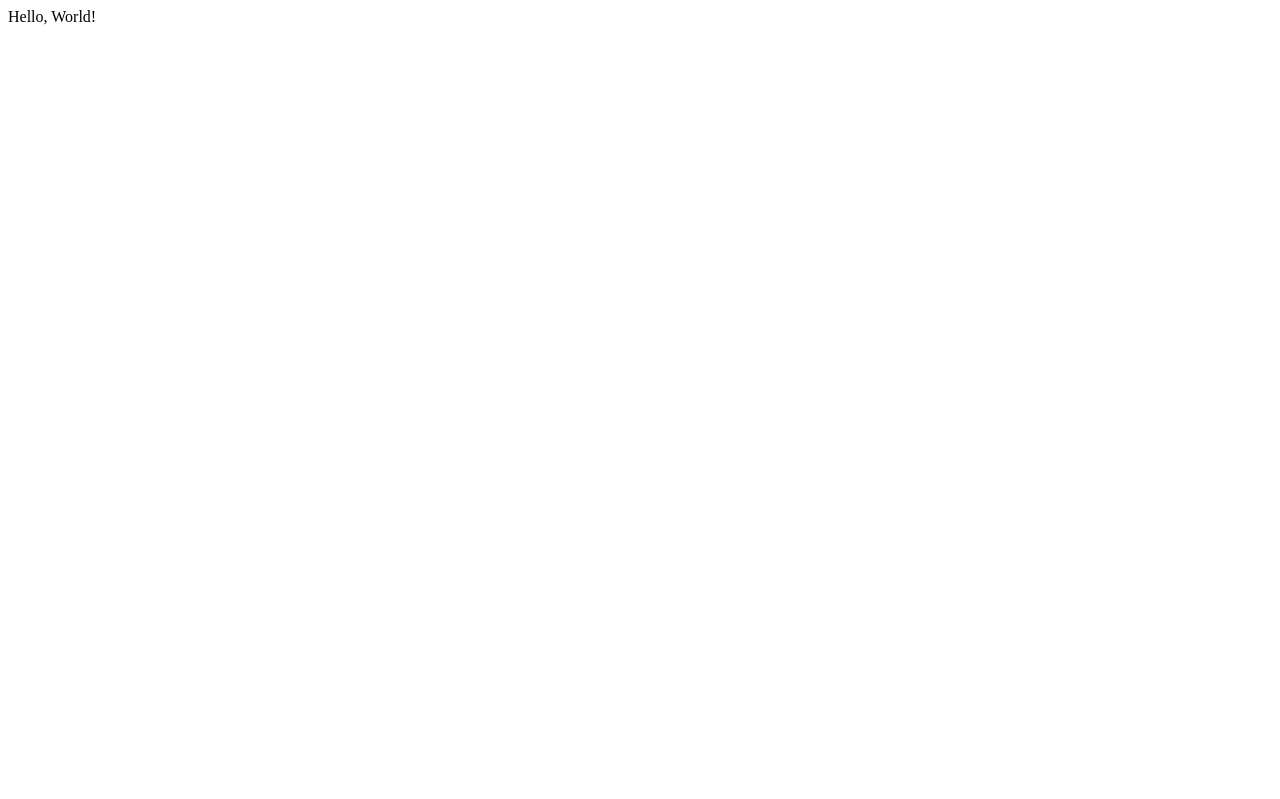
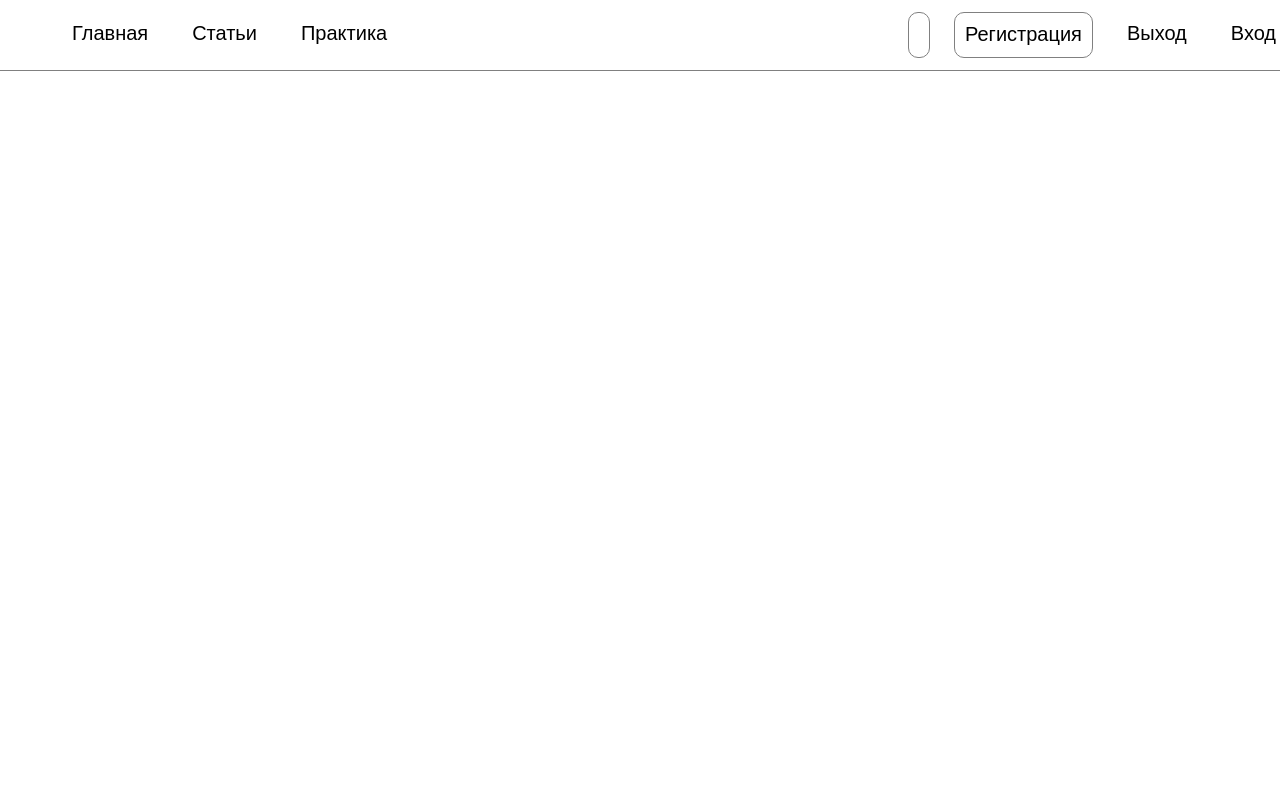
Before and after one commit to gfnIvanov/flaskProject, a Flask app: page / in a window 1280 px wide. Before the commit the part shown is almost empty. Shown: the top 799 px of the page. Before the commit the page ends 25 px from the top, so only its background shows below. Run offline with Flask 3, Linux system fonts and the light colour scheme.

Commit message:
Fix base.html

```diff
--- a/app/routes.py
+++ b/app/routes.py
@@ -1,7 +1,7 @@
 from app import app
-
+from flask import render_template
 
 @app.route('/')
 @app.route('/index')
 def index():
-    return "Hello, World!"
+    return render_template('base.html')
--- a/app/templates/base.html
+++ b/app/templates/base.html
@@ -1,15 +1,15 @@
 <!DOCTYPE html>
-{% load static %}
 <html lang="ru">
 <head>
     <meta charset="UTF-8">
     <meta http-equiv="X-UA-Compatible" content="IE=edge">
     <meta name="viewport" content="width=device-width, initial-scale=1.0">
     <title>Project</title>
-    <link rel="icon" type="image/svg+xml" href="{% static 'images/logo.svg' %}" />
-    <link rel="stylesheet" href="{% static 'css/styles.css' %}" />
+    <link rel="icon" type="image/svg+xml" href="{{ url_for('static',filename='images/logo.svg') }}" />
+    <link rel="stylesheet" href="{{ url_for('static',filename='css/styles.css') }}" />
 </head>
 <body>
+Test
 {#    {% include "modal/register.html" %}#}
 {#    {% include "modal/login.html" %}#}
     <div class="main">
--- a/app/templates/components/header.html
+++ b/app/templates/components/header.html
@@ -4,11 +4,11 @@
             <div id="main-page-btn" class="{% if active_page == 'index' %} active-page {% endif %}" style="margin-left: 50px">Главная</div>
         </a>
 {#        {% if is_auth %}#}
-        <a class="menu-btn" href="{% url 'posts' %}">
+        <a class="menu-btn" href="">
             <div id="articles-page-btn" class="{% if active_page == 'posts' %} active-page {% endif %}">Статьи</div>
         </a>
-        <a class="menu-btn" href="{% url 'practice' %}">
-            <div id="practice-page-btn" class="{% if active_page in 'practice,upload_file,train_model,use_model' %} active-page {% endif %}">Практика</div>
+        <a class="menu-btn" href="">
+            <div id="practice-page-btn" class="">Практика</div>
         </a>
 {#        {% endif %}#}
     </div>
@@ -16,16 +16,16 @@
 {#        {% if is_auth %}#}
         <div class="menu-btn btn-border" style="cursor:default">{{ firstname }} {{ surname }}</div>
 {#        {% else %}#}
-        <a class="menu-btn btn-border" href="{% url 'register' %}">
+        <a class="menu-btn btn-border" href="">
             <div id="reg-btn">Регистрация</div>
         </a>
 {#        {% endif %}#}
 {#        {% if is_auth %}#}
-        <a class="menu-btn" href="{% url 'logout' %}">
+        <a class="menu-btn" href="">
             <div id="log-out-btn">Выход</div>
         </a>
 {#        {% else %}#}
-        <a class="menu-btn" href="{% url 'login' %}">
+        <a class="menu-btn" href="">
             <div id="log-in-btn">Вход</div>
         </a>
 {#        {% endif %}#}
```
